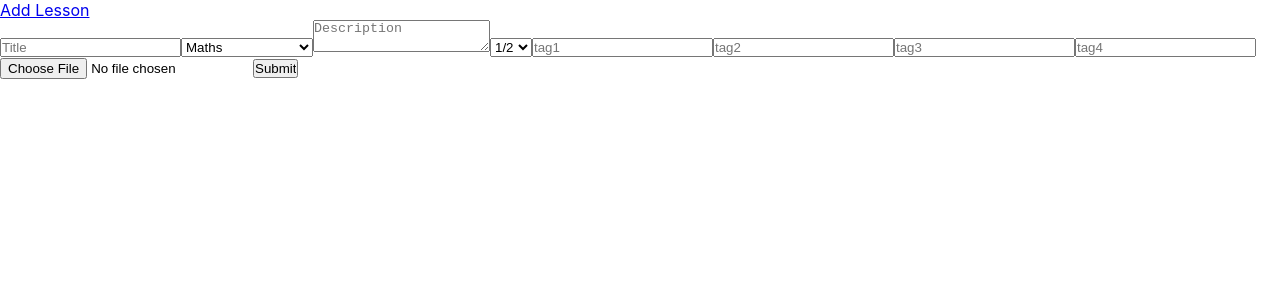
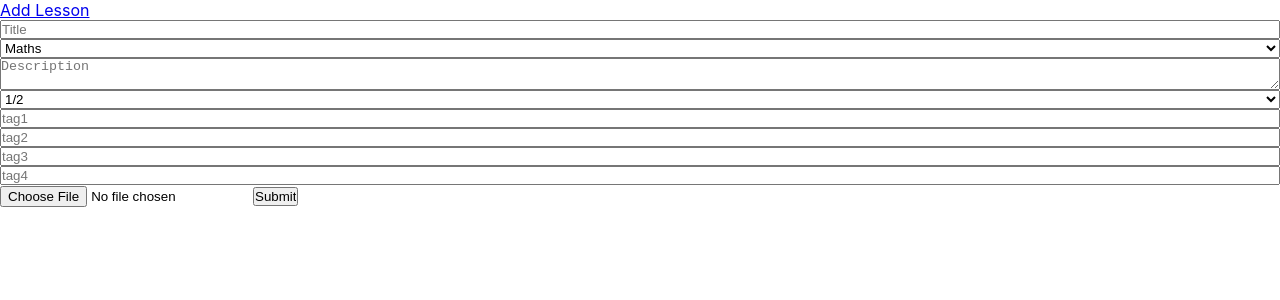
Before and after one commit to Die-Gebildeten/teacherlibrary, a React (Create React App) app: page /add in a window 1280 px wide. Shown: the top 300 px of the page. Built offline with nearby package versions, Linux system fonts and the light colour scheme.

Commit message:
Styled  page, not complete

```diff
--- a/src/pages/AddLessonPage.js
+++ b/src/pages/AddLessonPage.js
@@ -1,17 +1,31 @@
+import React from "react";
+import { useForm } from "react-hook-form";
+import styled from "@emotion/styled";
 
-import React from 'react';
-import { useForm } from 'react-hook-form';
+const FormContainer = styled.section`
+  display: flex;
+  justify-content: space-around;
+  flex-direction: column;
+`;
+
+
+const SubmitContainer = styled.div``;
 
 export default function AddLessonPage() {
-
-
   const { register, handleSubmit, errors } = useForm();
-  const onSubmit = data => console.log(data);
+  const onSubmit = (data) => console.log(data);
   console.log(errors);
 
   return (
     <form onSubmit={handleSubmit(onSubmit)}>
-      <input type="text" placeholder="Title" name="Title" ref={register({required: true, maxLength: 80 })} />
+      <FormContainer>
+        <input
+          type="text"
+          placeholder="Title"
+          name="Title"
+          ref={register({ required: true, maxLength: 80 })}
+        />
+
         <select name="Subject" ref={register({ required: true })}>
           <option value="Maths">Maths</option>
           <option value=" German"> German</option>
@@ -29,7 +43,12 @@ export default function AddLessonPage() {
           <option value=" Politics"> Politics</option>
           <option value=" English"> English</option>
         </select>
-      <textarea name="Description" placeholder="Description" ref={register({required: true, maxLength: 160})} />
+
+        <textarea
+          name="Description"
+          placeholder="Description"
+          ref={register({ required: true, maxLength: 160 })}
+        />
         <select name="Grade" ref={register({ required: true })}>
           <option value="1/2">1/2</option>
           <option value=" 3/4"> 3/4</option>
@@ -39,11 +58,36 @@ export default function AddLessonPage() {
           <option value=" 11"> 11</option>
           <option value=" 12"> 12</option>
         </select>
-      <input type="text" placeholder="tag1" name="tag1" ref={register({required: true, maxLength: 100})} />
-      <input type="text" placeholder="tag2" name="tag2" ref={register({maxLength: 100})} />
-      <input type="text" placeholder="tag3" name="tag3" ref={register({maxLength: 100})} />
-      <input type="text" placeholder="tag4" name="tag4" ref={register({maxLength: 100})} />
-      <input type="file" name="file" ref={register({required: true})}/>
+
+        <input
+          type="text"
+          placeholder="tag1"
+          name="tag1"
+          ref={register({ required: true, maxLength: 100 })}
+        />
+        <input
+          type="text"
+          placeholder="tag2"
+          name="tag2"
+          ref={register({ maxLength: 100 })}
+        />
+        <input
+          type="text"
+          placeholder="tag3"
+          name="tag3"
+          ref={register({ maxLength: 100 })}
+        />
+        <input
+          type="text"
+          placeholder="tag4"
+          name="tag4"
+          ref={register({ maxLength: 100 })}
+        />
+        <SubmitContainer>
+          <input type="file" name="file" ref={register({ required: true })} />
           <input type="submit" />
-    </form>);
+        </SubmitContainer>
+      </FormContainer>
+    </form>
+  );
 }
```
Lines whose indentation alone changed are shown as unchanged.
